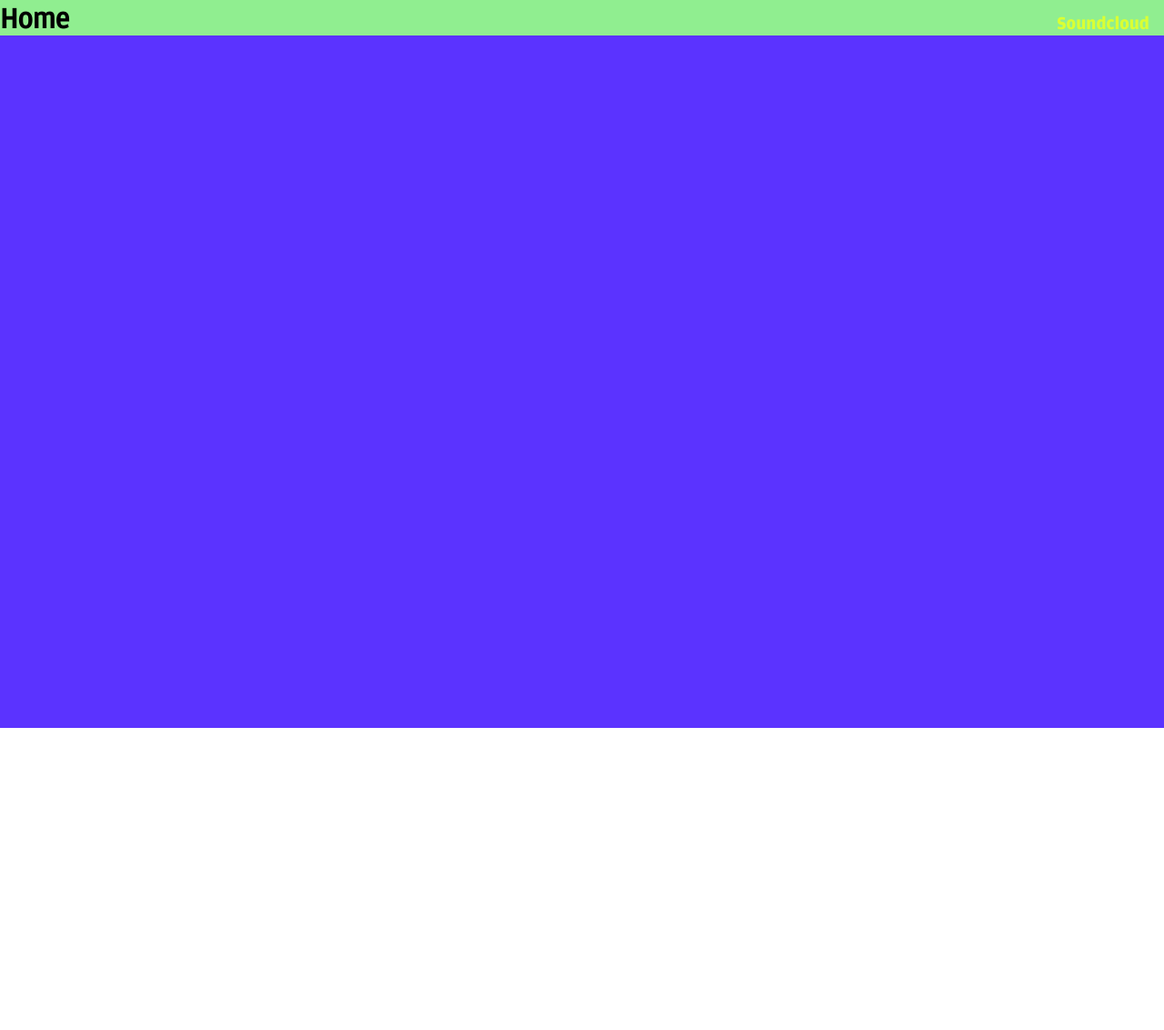
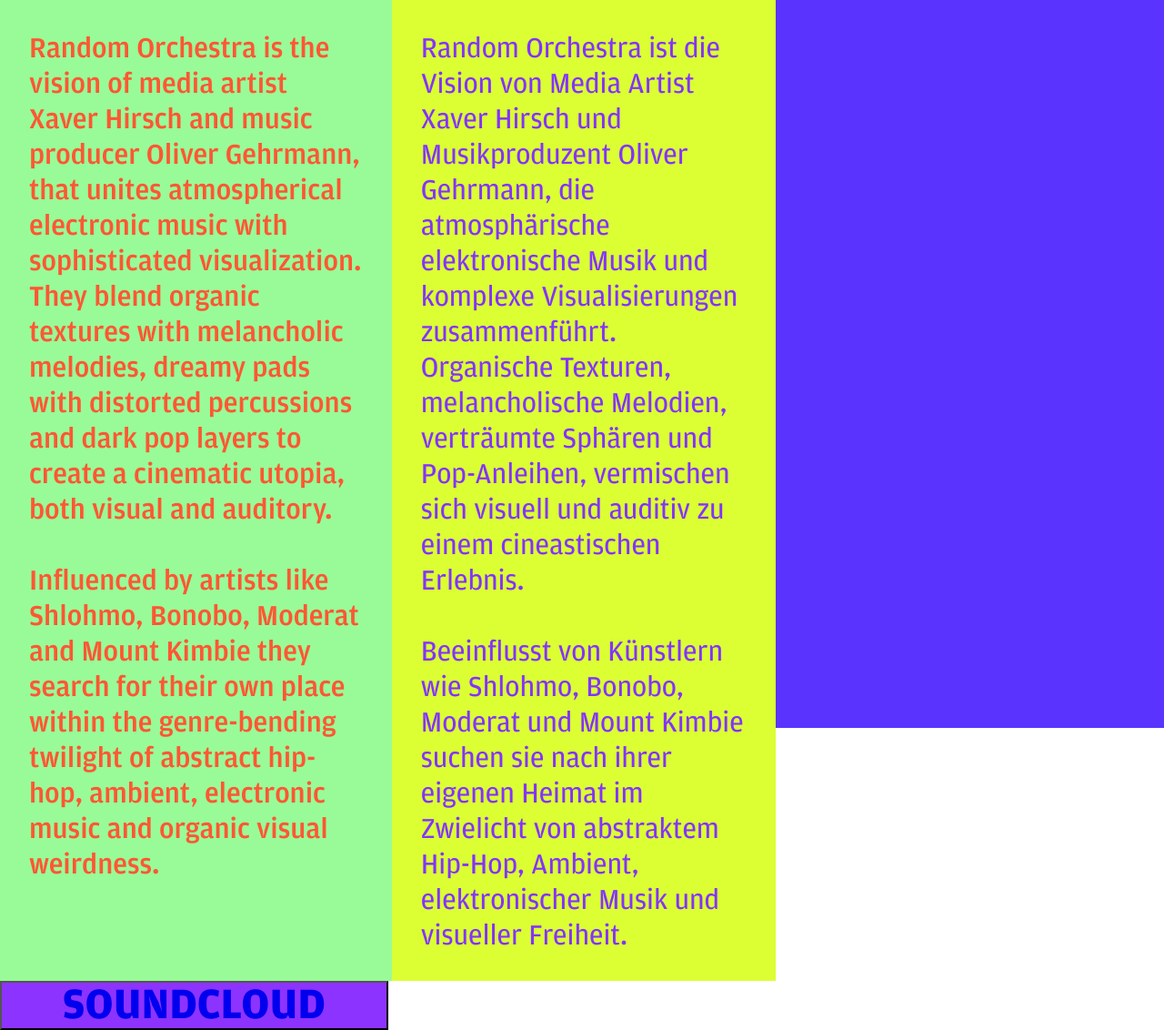
Before and after one commit to xhirsch/ro, a React (Create React App) app: page / in a window 1280 px wide. Shown: the whole page at 91% size. Before the commit the page ends 800 px from the top, so only its background shows below. Built offline with nearby package versions, Linux system fonts and the light colour scheme.

Commit message:
test css grid

```diff
--- a/src/App.js
+++ b/src/App.js
@@ -9,20 +9,41 @@ import { OrbitControls, PositionalAudio } from 'drei';
 import AUDIO from './components/AUDIO';
 import Bio from './components/Bio';
 import Home from './components/Home';
-import Nav from './components/Nav';
+// import Nav from './components/Nav';
 
 const StyledApp = styled.div`
   background: #5b33ff;
-  margin: 0;
   width: 100vw;
   height: 100vh;
+  display: grid;
+  grid-template-columns: 1fr 1fr 1fr;
+  grid-template-rows: 1fr 1fr;
+`;
+
+const Soundcloud = styled.button`
+  width: 100%;
+  height: 100%;
+  grid-colum: 1 / -1;
+  background: #8d33ff;
+  font-family: Amplitude-Bold;
+  text-transform: uppercase;
+  font-size: 3rem;
+  color: #daff33;
+  transition: all 0.5s ease-in-out 0s;
+
+  &:hover {
+    background: #ff5833;
+  }
+`;
+
+const Nav = styled.div`
+  grid-column: 2 / -1;
 `;
 
 function App() {
   return (
     <StyledApp>
-      <Router>
-        <Nav />
+      {/* <Router>
         <Switch>
           <Route path="/bio">
             <Bio />
@@ -31,7 +52,15 @@ function App() {
             <Home />
           </Route>
         </Switch>
-      </Router>
+        <Nav />
+      </Router> */}
+      <Bio />
+      <Nav />
+      <Soundcloud>
+        <a href="https://soundcloud.com/random-orchestra/" target="_blank">
+          Soundcloud
+        </a>
+      </Soundcloud>
     </StyledApp>
   );
 }
--- a/src/components/Bio.js
+++ b/src/components/Bio.js
@@ -5,6 +5,7 @@ const Wrapper = styled.div`
 width: 100%;
 height: 100%;
   display: grid;
+  grid-column: 1/3;
   grid-template-rows; auto auto;
 `;
 
@@ -16,7 +17,6 @@ const TextWrapper = styled.div`
 `;
 
 const ContentENG = styled.div`
-  max-width: 30%;
   font-family: Amplitude-Medium;
   background: PALEGREEN;
   color: #ff5733;
@@ -24,7 +24,6 @@ const ContentENG = styled.div`
 `;
 
 const ContentDE = styled.div`
-  max-width: 30%;
   background: #dbff33;
   color: #8333ff;
   padding: 2rem;
--- a/src/components/Nav.js
+++ b/src/components/Nav.js
@@ -3,16 +3,17 @@ import { BrowserRouter as Router, Switch, Route, Link } from 'react-router-dom';
 import styled from 'styled-components';
 
 const StyledNav = styled.nav`
-  position: absolute;
   width: 100%;
+  height: 100%;
+  background: yellow;
   display: flex;
-  align-items: flex-start;
-  justify-content: flex-end;
+  align-items: center;
+  justify-content: center;
 
   & a {
     font-family: Amplitude-Bold;
     padding: 1rem;
-    font-size: 1.25rem;
+    font-size: 3rem;
     text-decoration: none;
     color: #daff33;
     transition: all 0.5s ease-in-out 0s;
--- a/src/index.css
+++ b/src/index.css
@@ -49,3 +49,7 @@ code {
   font-family: source-code-pro, Menlo, Monaco, Consolas, 'Courier New',
     monospace;
 }
+
+a {
+  text-decoration: none;
+}
```
